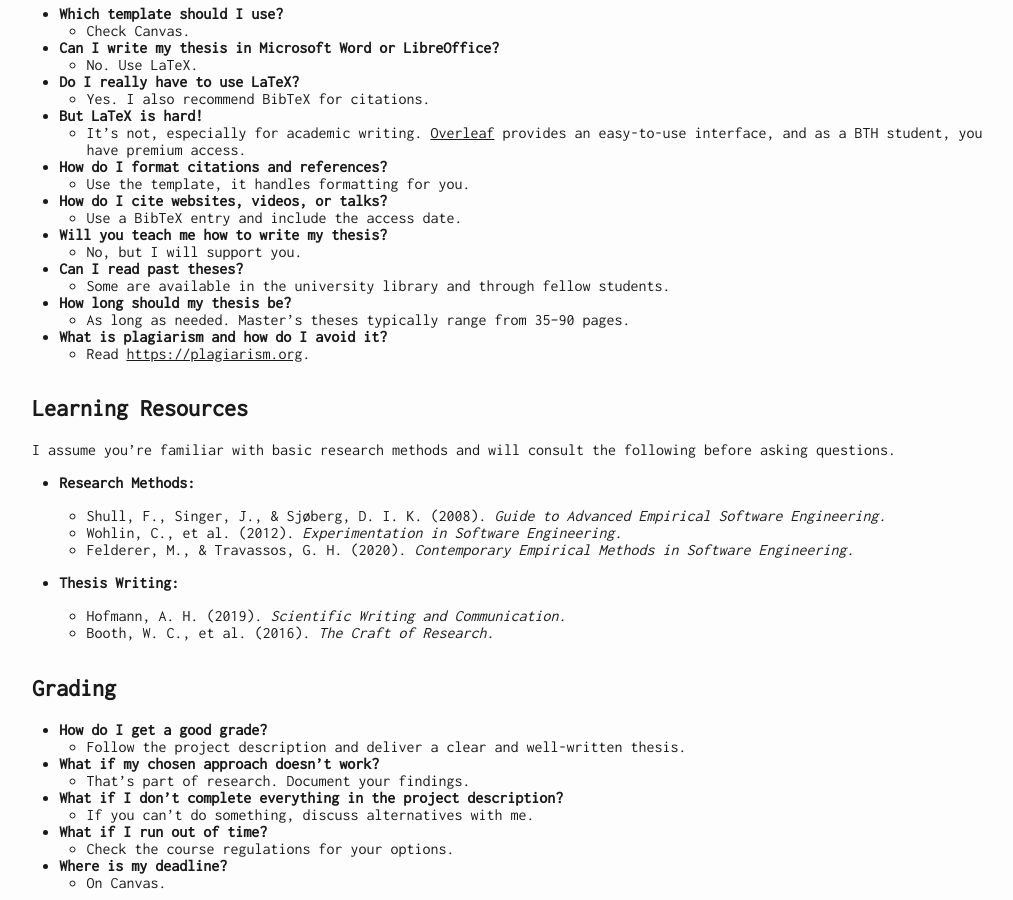
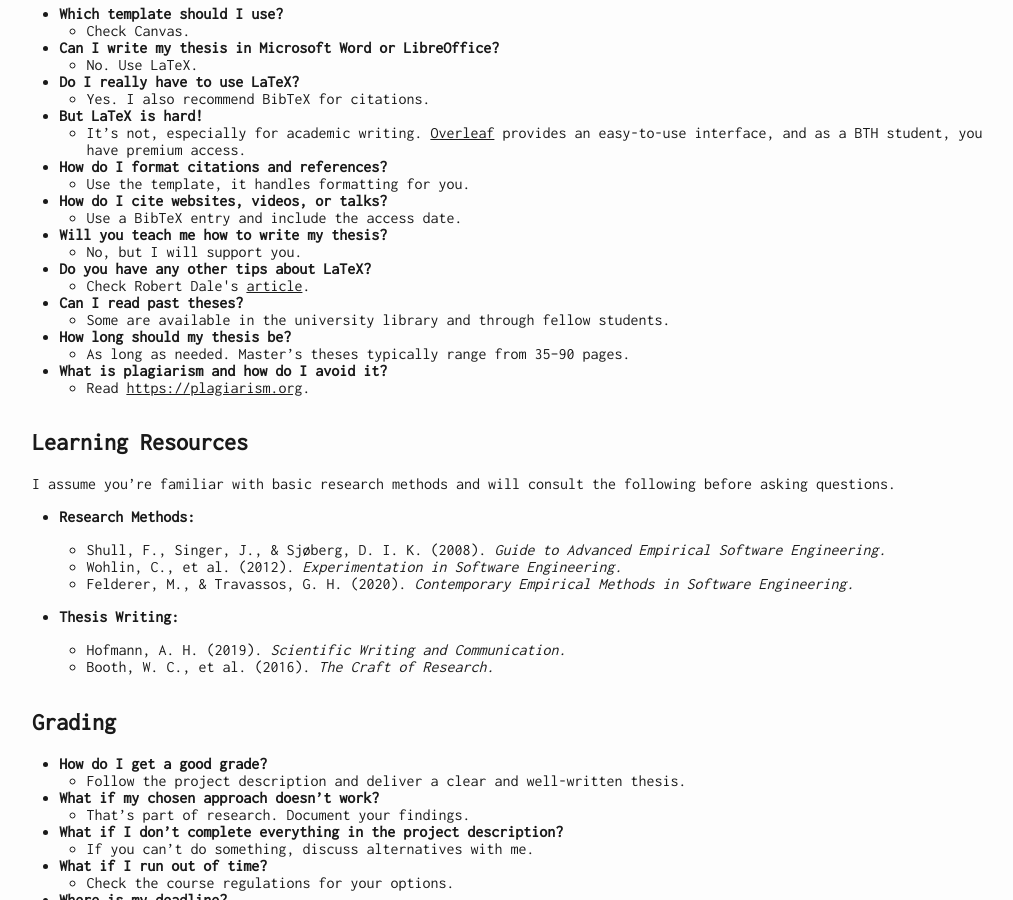
Before and after one commit to dfucci/dfucci.github.io, a Jekyll site: the page faq.html, which Jekyll copies as it is, in a window 1280 px wide and 900 px high, scrolled down 1492 px. Shown: the whole window, without its empty margins (128-1141 px from the left). Built offline with Jekyll 4.4.1, drawn with Linux system fonts in a browser that asks for light colours.

Commit message:
Updated FAQ page

```diff
--- a/faq.html
+++ b/faq.html
@@ -337,6 +337,10 @@ interface, and as a BTH student, you have premium access.</li>
 <ul>
 <li>No, but I will support you.</li>
 </ul></li>
+<li><strong>Do you have any other tips about LaTeX?</strong>
+<ul>
+<li>Check Robert Dale's <a href="https://web.science.mq.edu.au/~rdale/resources/writingnotes/latexstyle.html">article</a>.</li>
+</ul></li>
 <li><strong>Can I read past theses?</strong>
 <ul>
 <li>Some are available in the university library and through fellow
```
